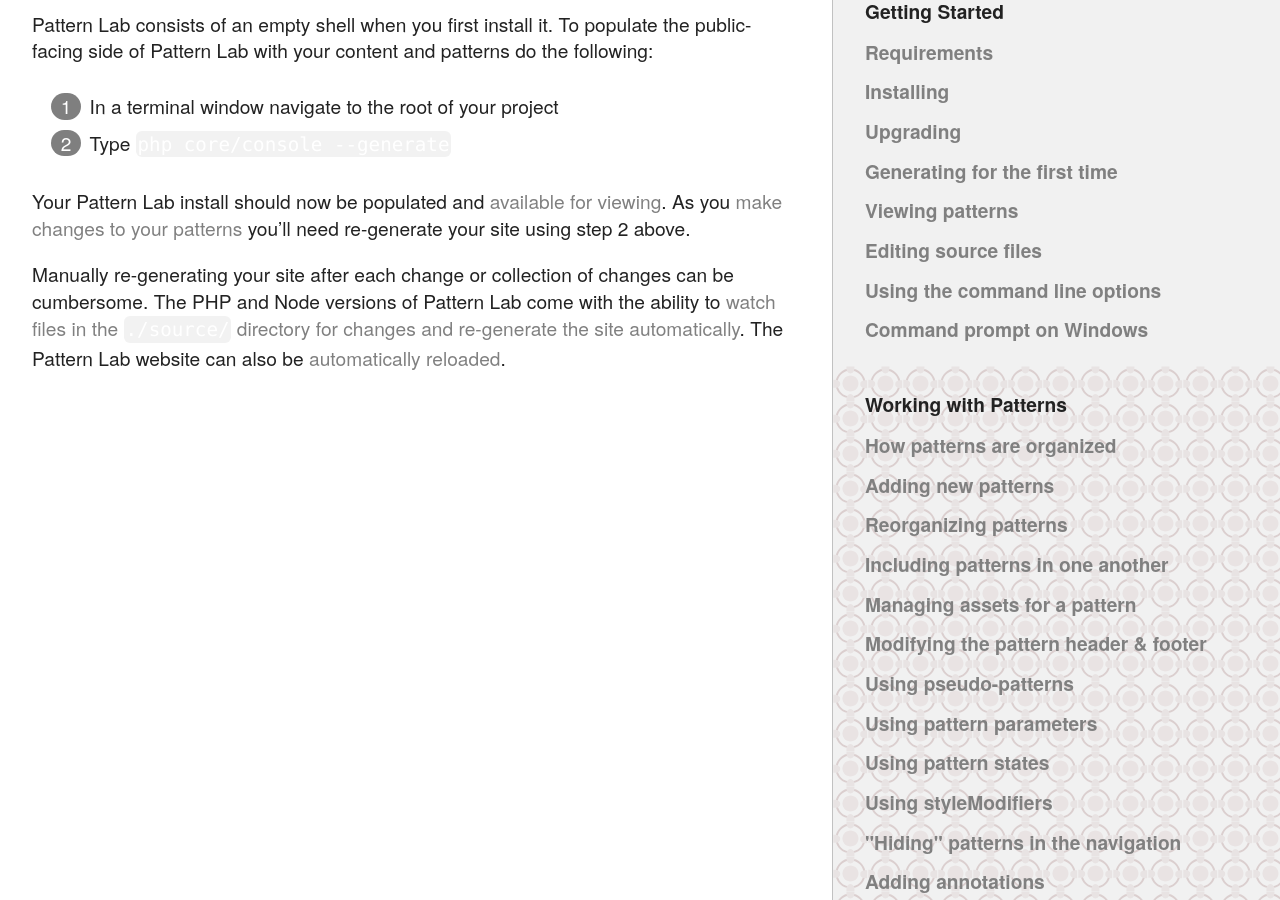
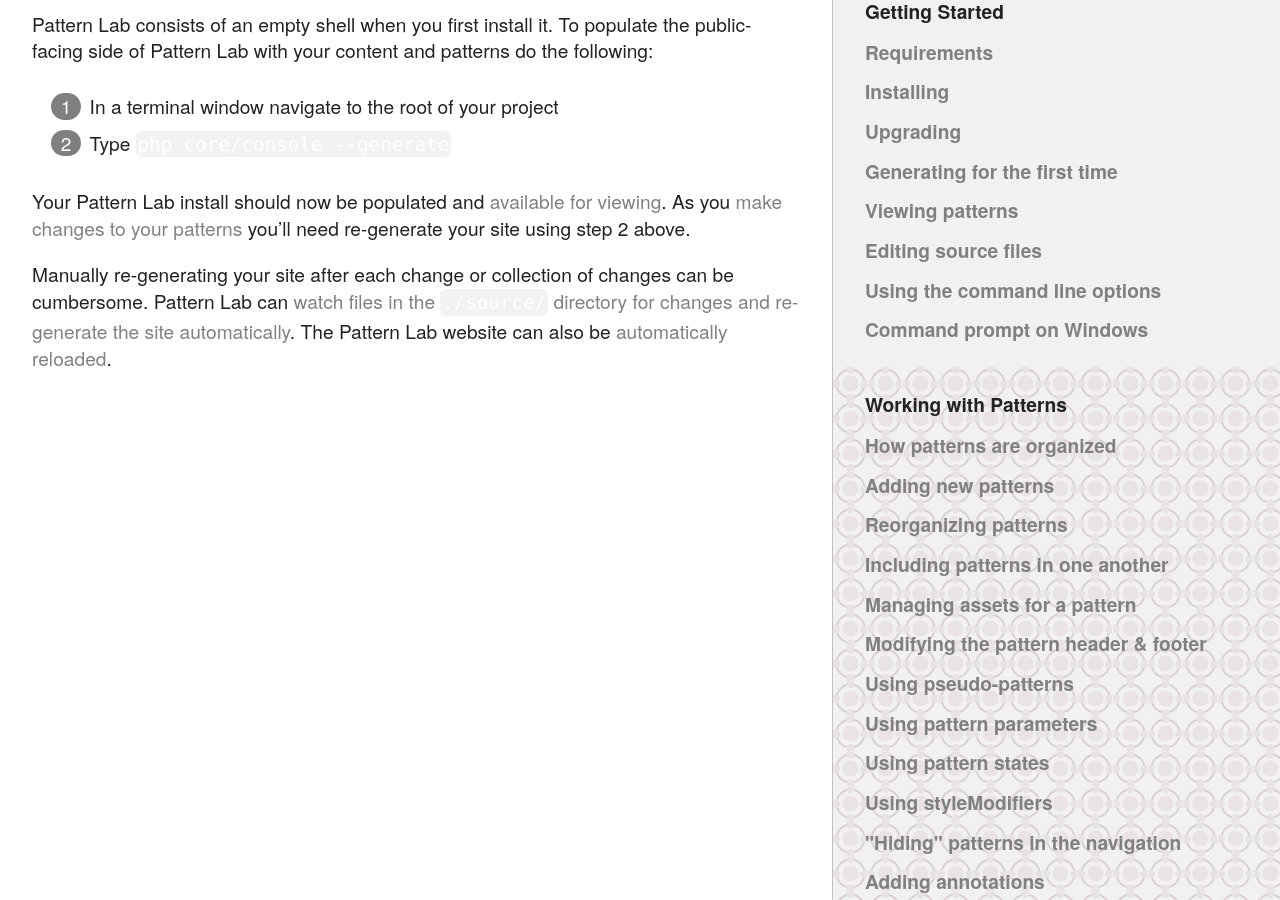
Before and after one commit to pattern-lab/website, a Jekyll site: the page built from docs/generating-pattern-lab.md, in a window 1280 px wide and 900 px high, scrolled down 528 px. Built offline with Jekyll 4.4.1, drawn with Linux system fonts in a browser that asks for light colours; comment, search, counter and statistics services are not loaded.

Commit message:
reorganizing the 'generate pattern lab' content

```diff
--- a/docs/generating-pattern-lab.md
+++ b/docs/generating-pattern-lab.md
@@ -21,7 +21,7 @@
 
 Your Pattern Lab install should now be populated and [available for viewing](/docs/viewing-pattern-lab.html). As you [make changes to your patterns](/docs/editing-source-files.html) you'll need re-generate your site using step 2 above.
 
-Manually re-generating your site after each change or collection of changes can be cumbersome. The PHP and Node versions of Pattern Lab come with the ability to [watch files in the `./source/` directory for changes and re-generate the site automatically](/docs/advanced-auto-regenerate.html). The Pattern Lab website can also be [automatically reloaded](/docs/advanced-reload-browser.html).
+Manually re-generating your site after each change or collection of changes can be cumbersome. Pattern Lab can [watch files in the `./source/` directory for changes and re-generate the site automatically](/docs/advanced-auto-regenerate.html). The Pattern Lab website can also be [automatically reloaded](/docs/advanced-reload-browser.html).
 
 {% endcapture %}
 {{ m | markdownify }}
```
